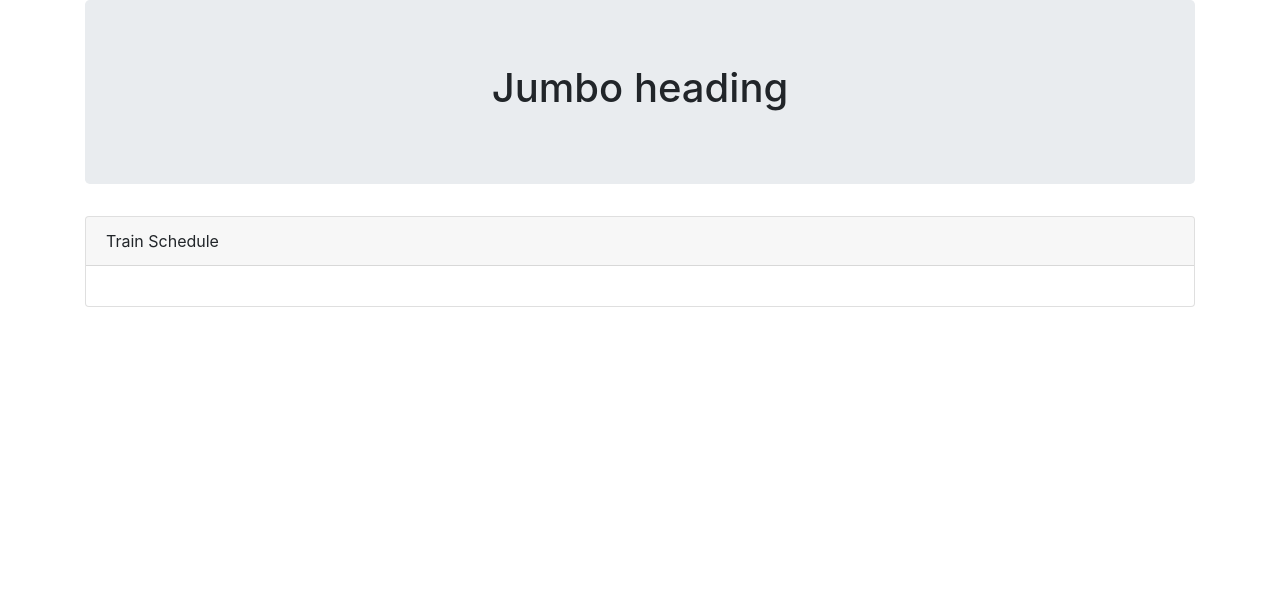
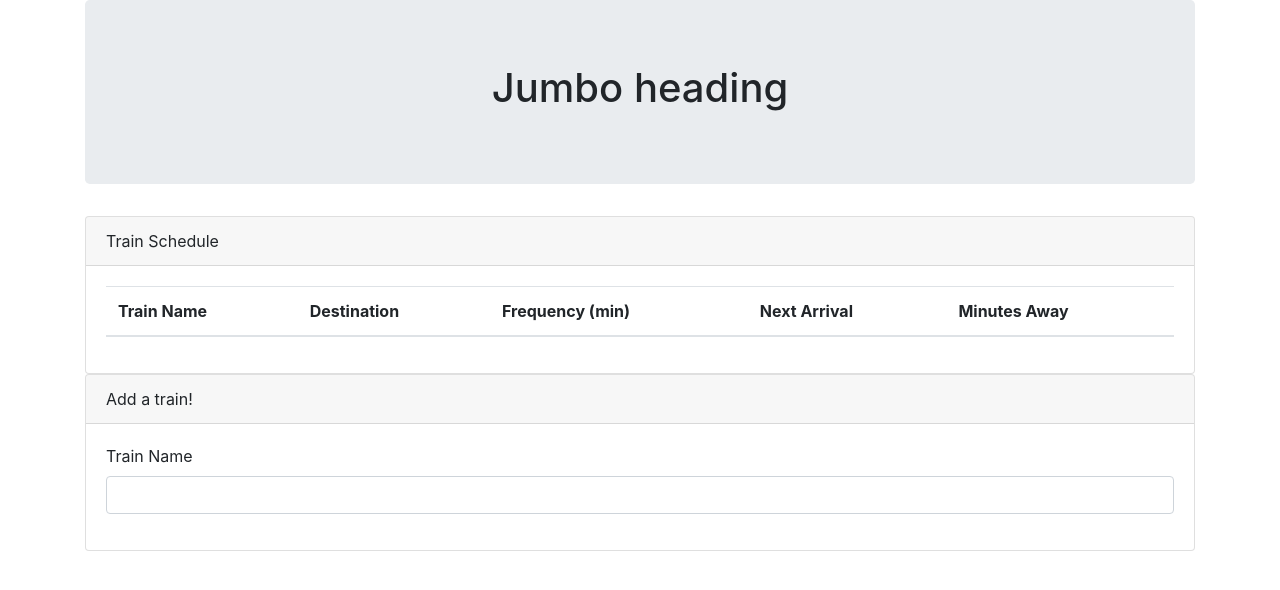
Before and after one commit to datmellowjello/trainschedule, a plain HTML site: page index.html in a window 1280 px wide. Drawn offline with nearby package versions, Linux system fonts and the light colour scheme.

Commit message:
adding add train html

```diff
--- a/index.html
+++ b/index.html
@@ -24,9 +24,36 @@
                         Train Schedule
                     </div>
                     <div class="card-body">
+                        <table class="table" id='train-table'>
+                            <thead>
+                              <tr>
+                                <th>Train Name</th>
+                                <th>Destination</th>
+                                <th>Frequency (min)</th>
+                                <th>Next Arrival</th>
+                                <th>Minutes Away</th>
+                              </tr>
+                            </thead>
+                            <tbody>
+                            </tbody>
+                          </table>
+
+                    </div>
+                </div>
+                <div class="card">
+                    <div class="card-header">Add a train!</div>
+                    <div class="card-body">
+                        <form>
+                            <div class="form-group">
+                              <label for="train-name-field">Train Name</label>
+                              <input type="text" name="" id="" class="form-control" placeholder="" aria-describedby="helpId">
+                            </div>
 
 
+                        </form>
                     </div>
+
+
                 </div>
 
             </div>
```
